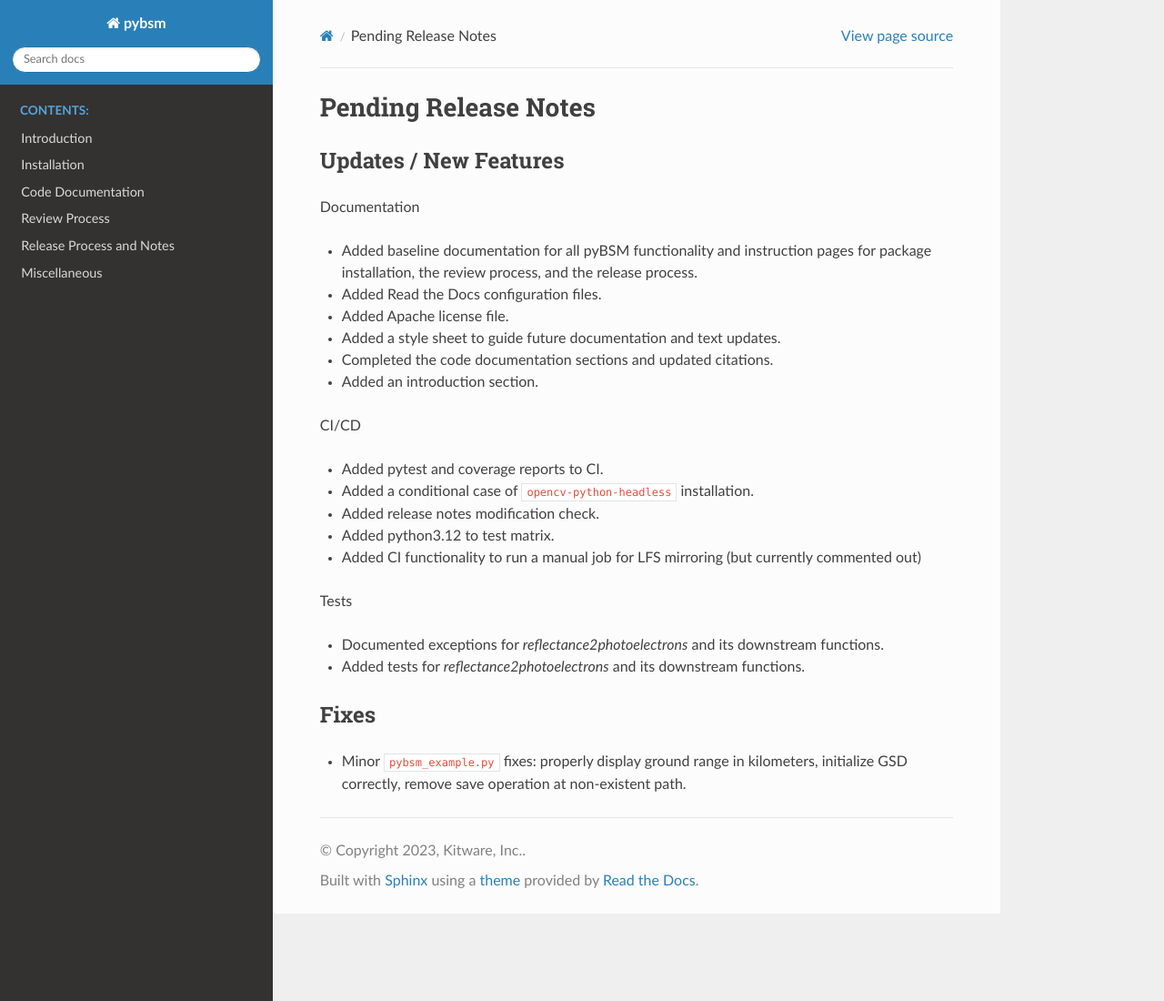
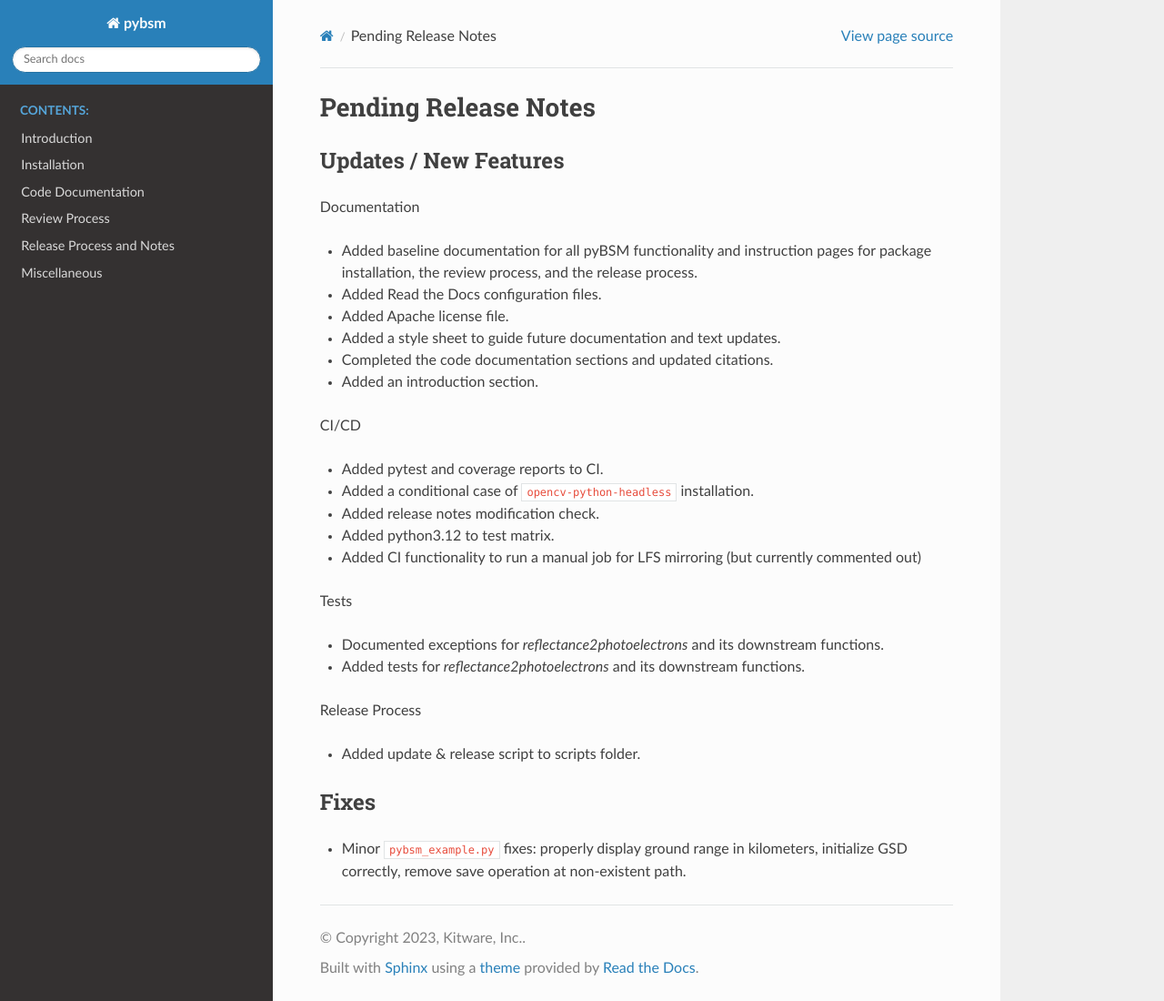
Before and after one commit to Kitware/pybsm, a Sphinx documentation site: the page built from docs/release_notes/pending_release.rst, in a window 1280 px wide and 1100 px high. Shown: the whole window at 91% size. Built offline with Sphinx 7.4.7 and the Read the Docs theme 2.0.0, drawn with Linux system fonts in a browser that asks for light colours.

Commit message:
Added to pending release notes.

```diff
--- a/docs/release_notes/pending_release.rst
+++ b/docs/release_notes/pending_release.rst
@@ -37,6 +37,10 @@ Tests
 
 * Added tests for `reflectance2photoelectrons` and its downstream functions.
 
+Release Process
+
+* Added update & release script to scripts folder.
+
 Fixes
 -----
 
```
